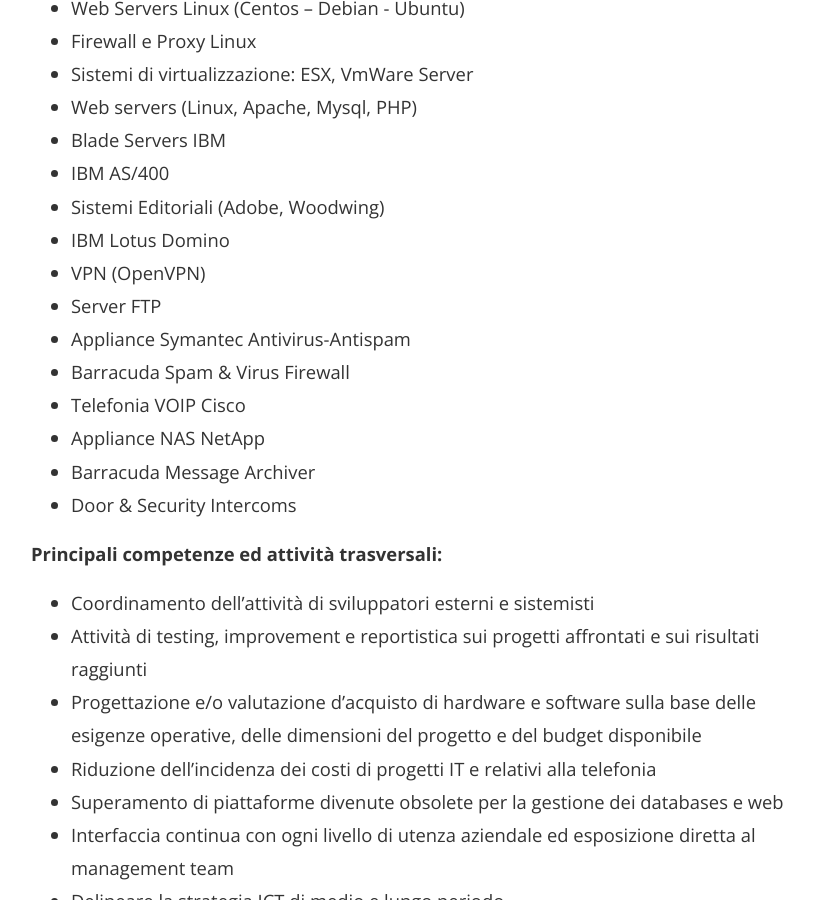
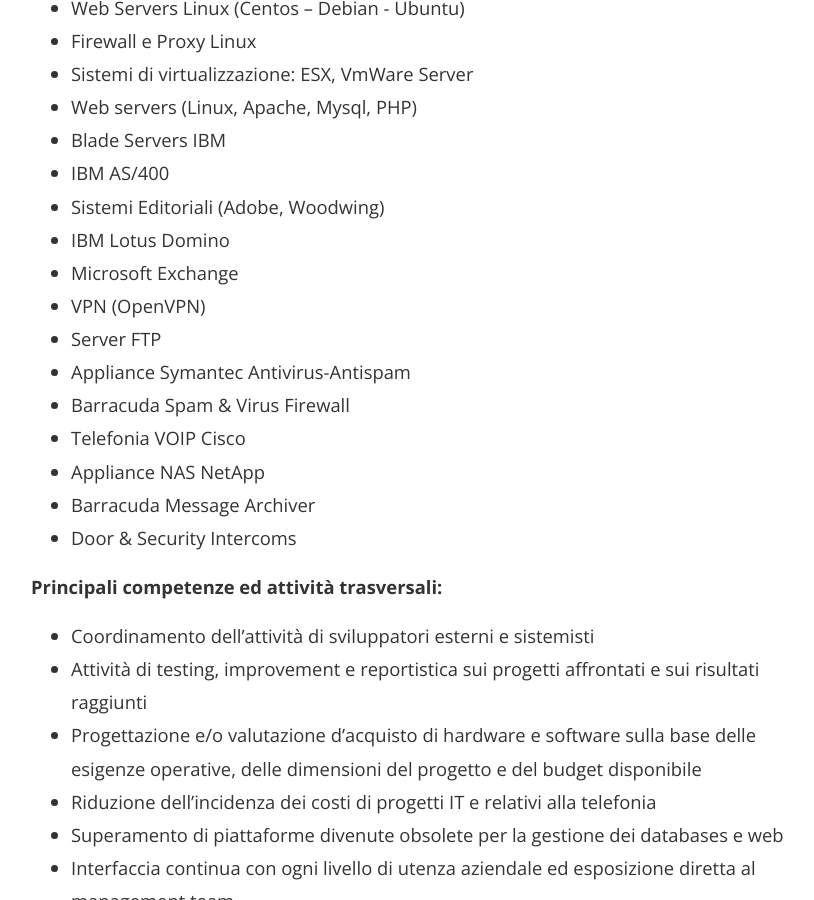
Before and after one commit to marste/Blog, a Jekyll site: the page built from curriculum-vitae.md, in a window 1280 px wide and 900 px high, scrolled down 1066 px. Shown: the whole window, without its empty margins (225-1039 px from the left). Built offline with Jekyll 4.4.1, drawn with Linux system fonts in a browser that asks for light colours; nearby versions of some CDN libraries; Markdown is read by kramdown in place of the engine named in the settings.

Commit message:
Update curriculum-vitae.md

```diff
--- a/curriculum-vitae.md
+++ b/curriculum-vitae.md
@@ -36,6 +36,7 @@
 * IBM AS/400
 * Sistemi Editoriali (Adobe, Woodwing)
 * IBM Lotus Domino
+* Microsoft Exchange
 * VPN (OpenVPN)
 * Server FTP
 * Appliance Symantec Antivirus-Antispam
```
